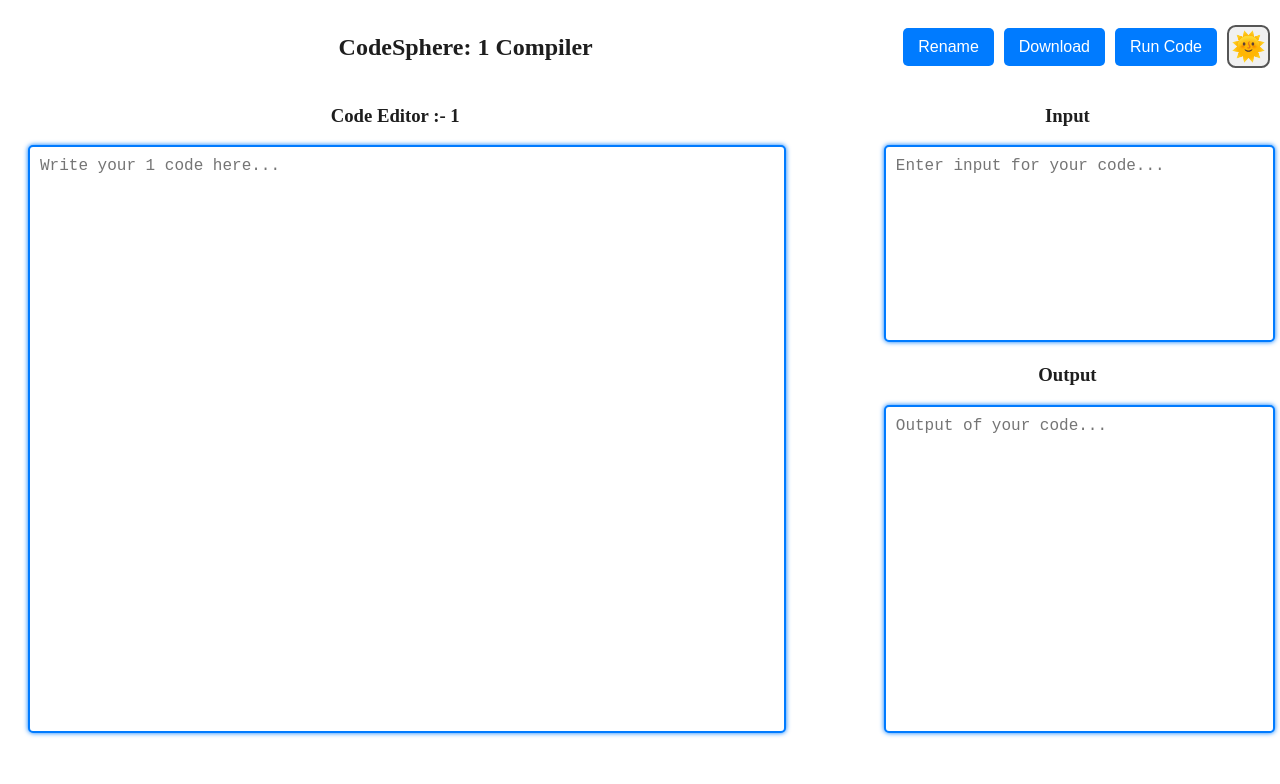
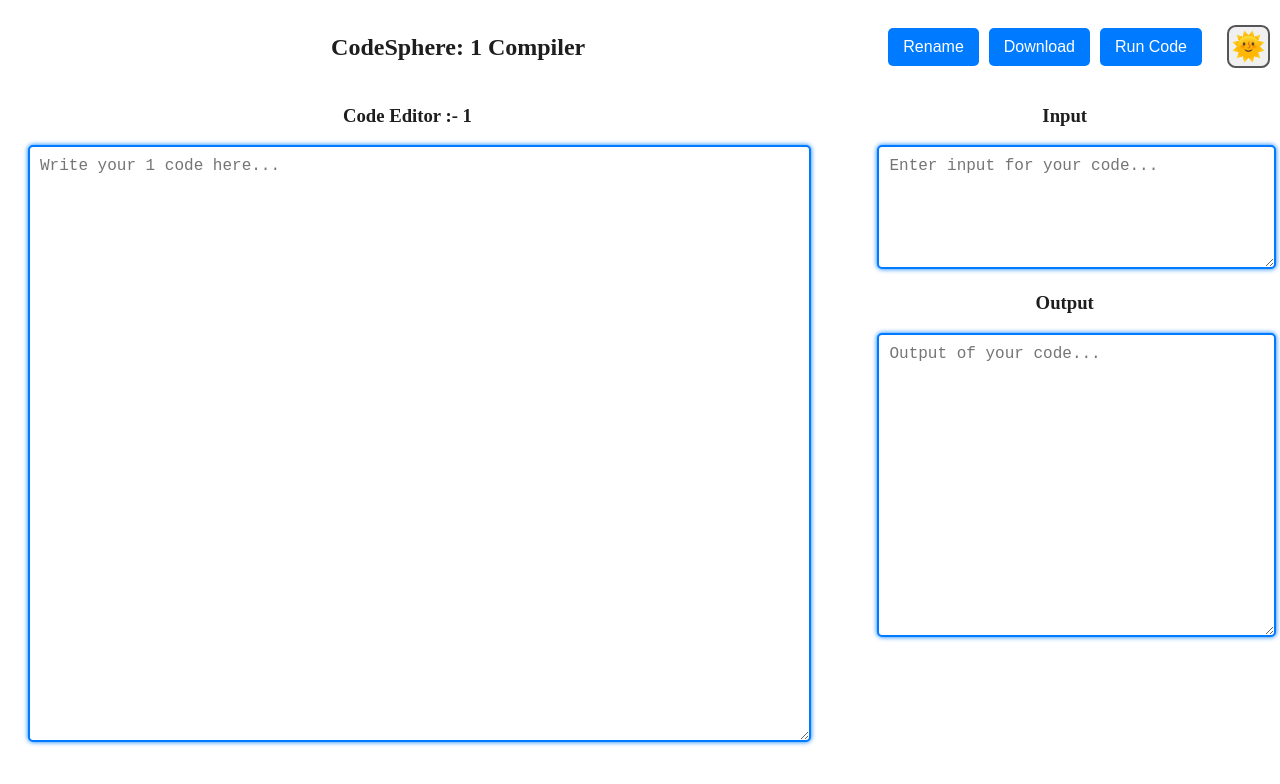
Before and after one commit to avinashvermaaa/spherecode, a React (Create React App) app in the folder frontend/: page /compiler/1 in a window 1280 px wide. Shown: the top 784 px of the page. Built offline with nearby package versions, Linux system fonts and the light colour scheme.

Commit message:
Update CompilerPage.css

```diff
--- a/frontend/src/pages/CompilerPage.css
+++ b/frontend/src/pages/CompilerPage.css
@@ -8,6 +8,8 @@
     justify-content: space-between;
     align-items: center;
     margin-bottom: 20px;
+    flex-wrap: wrap;
+    /* Ensures responsiveness */
 }
 
 .compiler-page .header h2 {
@@ -19,32 +21,29 @@
 .compiler-page .header-buttons-container {
     display: flex;
     align-items: center;
-    gap: 20px;
-    /* Gap between Dark Mode toggle and buttons */
+    flex-wrap: wrap;
+    /* Allows wrapping for smaller screens */
+    margin-right: 50px;
 }
 
 .compiler-page .header-buttons {
     display: flex;
     gap: 10px;
-    /* Space between each button */
-    margin-right: 35px;
-    /* Add more space between buttons and Dark Mode */
+    flex-wrap: wrap;
+    /* Ensures flexibility */
+    margin-right: 0;
 }
 
 .compiler-page .header-button {
     padding: 10px 15px;
-    /* Increased horizontal padding for better spacing */
     font-size: 16px;
     background-color: #007bff;
     color: white;
     border: none;
     border-radius: 5px;
     cursor: pointer;
-}
-
-.compiler-page .header-button.run-button {
-    padding: 100px 300px;
-    /* Additional padding for the "Run Code" button */
+    flex-shrink: 0;
+    /* Prevents buttons from shrinking */
 }
 
 .compiler-page .header-button:hover {
@@ -55,14 +54,20 @@
     display: flex;
     justify-content: space-between;
     align-items: flex-start;
-    height: 80vh;
+    height: 82vh;
+    flex-wrap: wrap;
+    /* Allows elements to adjust dynamically */
 }
 
 .code-editor {
-    width: 60%;
+    width: 62%;
     display: flex;
     flex-direction: column;
-    height: 110%;
+    height: 100%;
+    min-height: 400px;
+    /* Ensures a reasonable minimum size */
+    /* flex-grow: 2s,mn; */
+    /* Allows expansion */
 }
 
 textarea {
@@ -73,13 +78,16 @@ textarea {
     border-radius: 5px;
     font-family: monospace;
     font-size: 16px;
-    resize: none;
+    resize: vertical;
+    /* Allows vertical resizing */
+    min-height: 150px;
 }
 
 textarea,
 .input-box textarea,
 .output-box textarea {
-    height: calc(80%);
+    height: 100%;
+    min-height: 100px;
 }
 
 /* Dark mode styles */
@@ -92,22 +100,35 @@ textarea,
     box-shadow: 0 0 5px #007bff;
 }
 
-/* .input-output-section { */
 .input-output-container {
-    padding-right: 1px;
-    width: 30%;
+    width: 1%;
     display: flex;
     flex-direction: column;
-    justify-content: space-between;
-    height: 100%;
+    /* justify-content: space-between; */
+    height: auto;
+    /* min-height: 300px; */
+    flex-grow: 0.8;
 }
 
-.input-box{
-    height: 85%;
+.input-box,
+.output-box {
+    flex-grow: 1;
+    min-height: 100px;
 }
 
 .output-box {
-    margin-top: 12%;
-    height: 150%;
+    height: 35vh;
+}
 
+@media (max-width: 768px) {
+    .compiler-container {
+        flex-direction: column;
+        align-items: center;
+        height: auto;
+    }
+
+    .code-editor,
+    .input-output-container {
+        width: 100%;
+    }
 }
```
